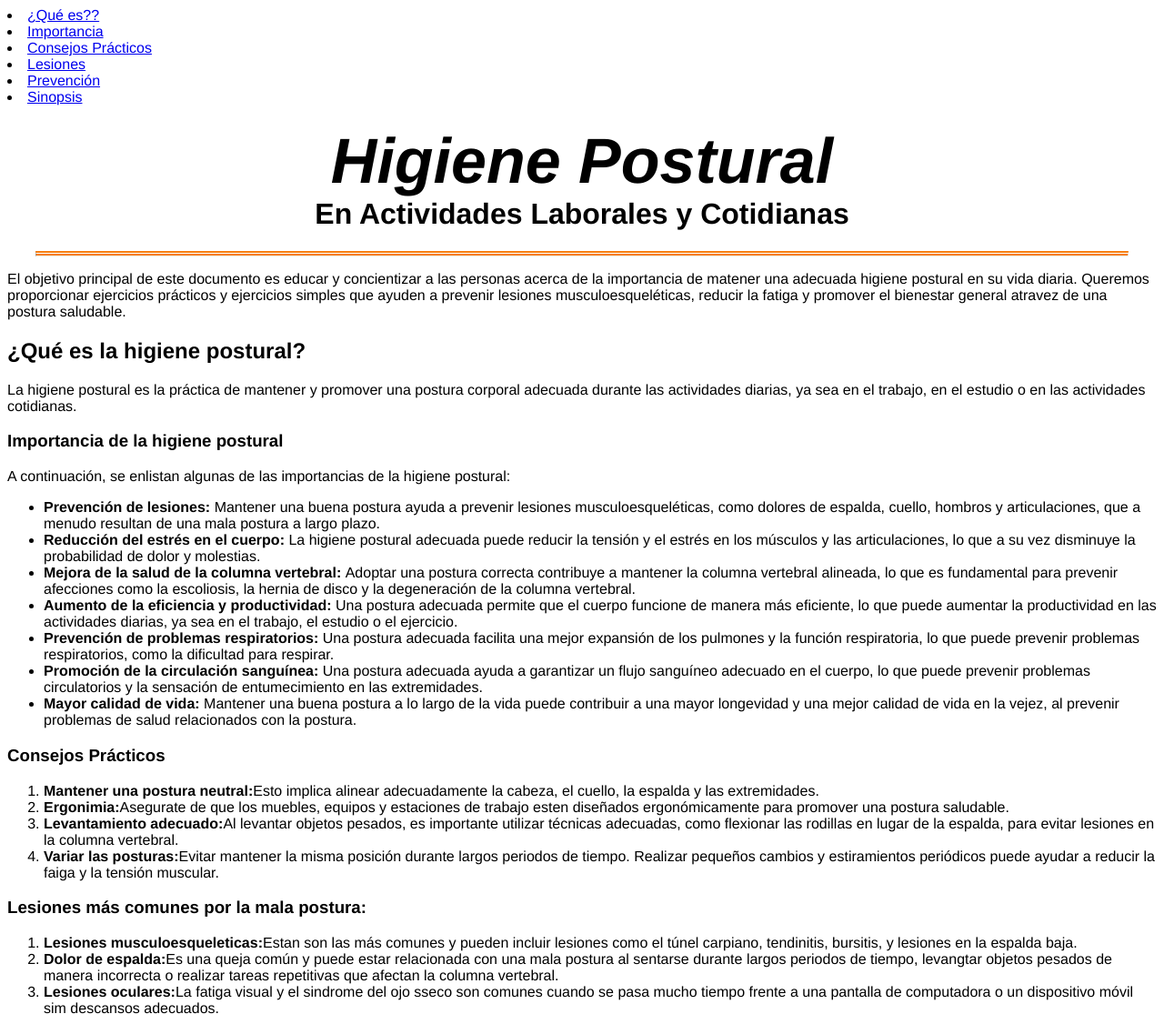
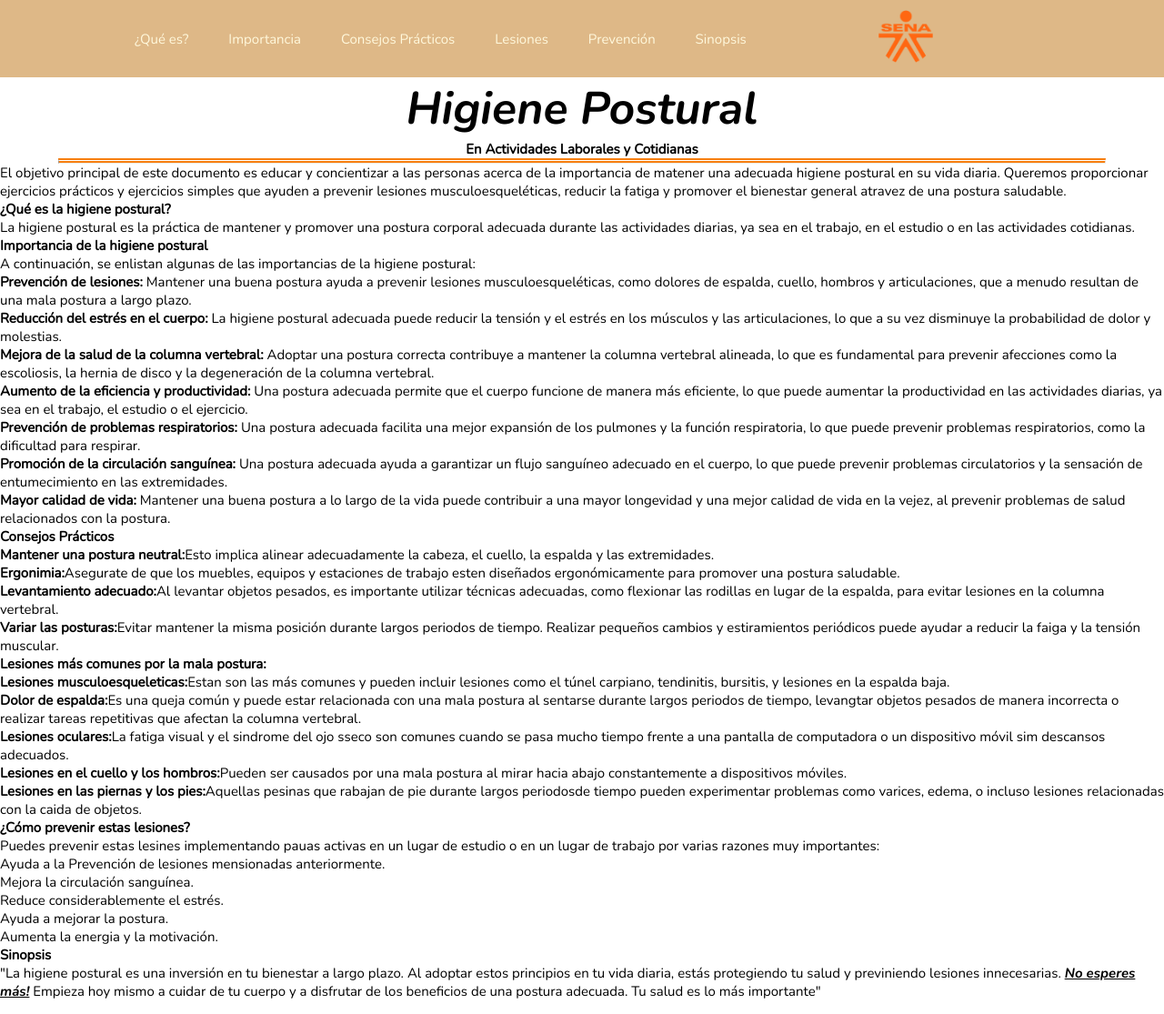
Before and after one commit to yeison02/Pagina-Web, a plain HTML site: page index.html in a window 1280 px wide. Shown: the top 1115 px of the page at 91% size. Drawn offline with nearby package versions, Linux system fonts and the light colour scheme.

Commit message:
Se agregaron estilos al navbar

```diff
--- a/index.html
+++ b/index.html
@@ -1,78 +1,144 @@
 <!DOCTYPE html>
 <html lang="en">
   <head>
-    <meta charset="UTF-8">
-    <meta name="viewport" content="width=device-width, initial-scale=1.0">
-    <meta name="robots" content="index, follow">
-    <meta name="description" content="La importancia de la higiene postural en actividades laborales y cotidianas">
-    <meta name="theme-color" content="#ffff00">
+    <meta charset="UTF-8" />
+    <meta name="viewport" content="width=device-width, initial-scale=1.0" />
+    <meta name="robots" content="index, follow" />
+    <meta
+      name="description"
+      content="La importancia de la higiene postural en actividades laborales y cotidianas"
+    />
+    <meta name="theme-color" content="#ffff00" />
     <title>La importancia de la higiene postural</title>
-    <link rel="icon" type="image/png" href="favicon/img.icons8.png">
-    <link rel="stylesheet" href="styles.css">
+    <link rel="icon" type="image/png" href="favicon/img.icons8.png" />
+    <link rel="stylesheet" href="styles.css" />
     <script src="main.js"></script>
   </head>
   <body>
+    <header class="header">
+      <div class="logo">
+        <img
+          src="img/Logo.png"
+          alt="Logo del SENA"
+          title="Logo SENA"
+          width="60px"
+        />
+      </div>
+      <nav>
+        <ul class="links">
+          <li><a class="a" href="#Qué es la higiene postural">¿Qué es?</a></li>
+          <li><a class="a" href="#importancia">Importancia </a></li>
+          <li><a class="a" href="#consejos">Consejos Prácticos</a></li>
+          <li><a class="a" href="#lesiones">Lesiones</a></li>
+          <li><a class="a" href="#prevencion">Prevención</a></li>
+          <li><a class="a" href="#sinopsis">Sinopsis</a></li>
+        </ul>
+      </nav>
+    </header>
 
-    <nav>
-      <li><a href="#Qué es la higiene postural">¿Qué es??</a></li>
-      <li><a href="#importancia">Importancia </a></li>
-      <li><a href="#consejos">Consejos Prácticos</a></li>
-      <li><a href="#lesiones">Lesiones</a></li>
-      <li><a href="#prevencion">Prevención</a></li>
-      <li><a href="#sinopsis">Sinopsis</a></li>
-    </nav>
+    <h1>
+      <strong><span class="title">Higiene Postural</span></strong> <br />En
+      Actividades Laborales y Cotidianas
+    </h1>
+    <hr />
 
-
-
-    <h1><strong><span class="title">Higiene Postural</span></strong> <br>En Actividades Laborales y Cotidianas</h1>
-<hr>
-
-
-      <p>El objetivo principal de este documento es educar y concientizar a las personas acerca
-        de la importancia de matener una adecuada higiene postural en su vida diaria. Queremos proporcionar ejercicios prácticos
-        y ejercicios simples que ayuden a prevenir lesiones musculoesqueléticas, reducir la fatiga y promover
-        el bienestar general atravez de una postura saludable.
+    <p>
+      El objetivo principal de este documento es educar y concientizar a las
+      personas acerca de la importancia de matener una adecuada higiene postural
+      en su vida diaria. Queremos proporcionar ejercicios prácticos y ejercicios
+      simples que ayuden a prevenir lesiones musculoesqueléticas, reducir la
+      fatiga y promover el bienestar general atravez de una postura saludable.
     </p>
 
-  <header>
+    <h2 id="Qué es la higiene postural">¿Qué es la higiene postural?</h2>
 
-    <h2 id="Qué es la higiene postural">¿Qué es la higiene postural?</h2>
-  </header>
     <article>
-
-    <p>La higiene postural es la práctica de mantener y promover una postura corporal adecuada durante las actividades diarias,
-      ya sea en el trabajo, en el estudio o en las actividades cotidianas.
+      <p>
+        La higiene postural es la práctica de mantener y promover una postura
+        corporal adecuada durante las actividades diarias, ya sea en el trabajo,
+        en el estudio o en las actividades cotidianas.
       </p>
     </article>
     <article>
       <header>
         <h3 id="importancia">Importancia de la higiene postural</h3>
       </header>
-    <p>A continuación, se enlistan algunas de las importancias de la higiene postural:</p>
+      <p>
+        A continuación, se enlistan algunas de las importancias de la higiene
+        postural:
+      </p>
 
       <ul class="ol">
-        <li><strong>Prevención de lesiones:</strong> Mantener una buena postura ayuda a prevenir lesiones musculoesqueléticas, como dolores de espalda, cuello, hombros y articulaciones, que a menudo resultan de una mala postura a largo plazo.</li>
-        <li><strong>Reducción del estrés en el cuerpo:</strong> La higiene postural adecuada puede reducir la tensión y el estrés en los músculos y las articulaciones, lo que a su vez disminuye la probabilidad de dolor y molestias.</li>
-        <li><strong>Mejora de la salud de la columna vertebral: </strong>Adoptar una postura correcta contribuye a mantener la columna vertebral alineada, lo que es fundamental para prevenir afecciones como la escoliosis, la hernia de disco y la degeneración de la columna vertebral.</li>
-        <li><strong>Aumento de la eficiencia y productividad:</strong> Una postura adecuada permite que el cuerpo funcione de manera más eficiente, lo que puede aumentar la productividad en las actividades diarias, ya sea en el trabajo, el estudio o el ejercicio.</li>
-        <li><strong>Prevención de problemas respiratorios: </strong>Una postura adecuada facilita una mejor expansión de los pulmones y la función respiratoria, lo que puede prevenir problemas respiratorios, como la dificultad para respirar.</li>
-        <li><strong>Promoción de la circulación sanguínea:</strong> Una postura adecuada ayuda a garantizar un flujo sanguíneo adecuado en el cuerpo, lo que puede prevenir problemas circulatorios y la sensación de entumecimiento en las extremidades.</li>
-        <li><strong>Mayor calidad de vida:</strong> Mantener una buena postura a lo largo de la vida puede contribuir a una mayor longevidad y una mejor calidad de vida en la vejez, al prevenir problemas de salud relacionados con la postura.</li>
+        <li>
+          <strong>Prevención de lesiones:</strong> Mantener una buena postura
+          ayuda a prevenir lesiones musculoesqueléticas, como dolores de
+          espalda, cuello, hombros y articulaciones, que a menudo resultan de
+          una mala postura a largo plazo.
+        </li>
+        <li>
+          <strong>Reducción del estrés en el cuerpo:</strong> La higiene
+          postural adecuada puede reducir la tensión y el estrés en los músculos
+          y las articulaciones, lo que a su vez disminuye la probabilidad de
+          dolor y molestias.
+        </li>
+        <li>
+          <strong>Mejora de la salud de la columna vertebral: </strong>Adoptar
+          una postura correcta contribuye a mantener la columna vertebral
+          alineada, lo que es fundamental para prevenir afecciones como la
+          escoliosis, la hernia de disco y la degeneración de la columna
+          vertebral.
+        </li>
+        <li>
+          <strong>Aumento de la eficiencia y productividad:</strong> Una postura
+          adecuada permite que el cuerpo funcione de manera más eficiente, lo
+          que puede aumentar la productividad en las actividades diarias, ya sea
+          en el trabajo, el estudio o el ejercicio.
+        </li>
+        <li>
+          <strong>Prevención de problemas respiratorios: </strong>Una postura
+          adecuada facilita una mejor expansión de los pulmones y la función
+          respiratoria, lo que puede prevenir problemas respiratorios, como la
+          dificultad para respirar.
+        </li>
+        <li>
+          <strong>Promoción de la circulación sanguínea:</strong> Una postura
+          adecuada ayuda a garantizar un flujo sanguíneo adecuado en el cuerpo,
+          lo que puede prevenir problemas circulatorios y la sensación de
+          entumecimiento en las extremidades.
+        </li>
+        <li>
+          <strong>Mayor calidad de vida:</strong> Mantener una buena postura a
+          lo largo de la vida puede contribuir a una mayor longevidad y una
+          mejor calidad de vida en la vejez, al prevenir problemas de salud
+          relacionados con la postura.
+        </li>
       </ul>
-
     </article>
     <article>
       <header>
-
         <h3 id="consejos">Consejos Prácticos</h3>
       </header>
       <ol>
-    <li><strong>Mantener una postura neutral:</strong>Esto implica alinear adecuadamente la cabeza, el cuello, la espalda y las extremidades.</li>
-    <li><strong>Ergonimia:</strong>Asegurate de que los muebles, equipos y estaciones de trabajo esten diseñados ergonómicamente para promover una postura saludable.</li>
-    <li><strong>Levantamiento adecuado:</strong>Al levantar objetos pesados, es importante utilizar técnicas adecuadas, como flexionar
-    las rodillas en lugar de la espalda, para evitar lesiones en la columna vertebral.</li>
-    <li><strong>Variar las posturas:</strong>Evitar mantener la misma posición durante largos periodos de tiempo.
-    Realizar pequeños cambios y estiramientos periódicos puede ayudar a reducir la faiga y la tensión muscular.</li>
+        <li>
+          <strong>Mantener una postura neutral:</strong>Esto implica alinear
+          adecuadamente la cabeza, el cuello, la espalda y las extremidades.
+        </li>
+        <li>
+          <strong>Ergonimia:</strong>Asegurate de que los muebles, equipos y
+          estaciones de trabajo esten diseñados ergonómicamente para promover
+          una postura saludable.
+        </li>
+        <li>
+          <strong>Levantamiento adecuado:</strong>Al levantar objetos pesados,
+          es importante utilizar técnicas adecuadas, como flexionar las rodillas
+          en lugar de la espalda, para evitar lesiones en la columna vertebral.
+        </li>
+        <li>
+          <strong>Variar las posturas:</strong>Evitar mantener la misma posición
+          durante largos periodos de tiempo. Realizar pequeños cambios y
+          estiramientos periódicos puede ayudar a reducir la faiga y la tensión
+          muscular.
+        </li>
       </ol>
     </article>
     <article>
@@ -80,22 +146,44 @@
         <h3 id="lesiones">Lesiones más comunes por la mala postura:</h3>
       </header>
       <ol>
-      <li class="li"><strong>Lesiones musculoesqueleticas:</strong>Estan son las más comunes y pueden incluir lesiones como el túnel carpiano, tendinitis,
-      bursitis, y lesiones en la espalda baja.</li>
-      <li><strong>Dolor de espalda:</strong>Es una queja común y puede estar relacionada con una mala postura al sentarse durante largos periodos de tiempo,
-      levangtar objetos pesados de manera incorrecta o realizar tareas repetitivas que afectan la columna vertebral.</li>
-      <li><strong>Lesiones oculares:</strong>La fatiga visual y el sindrome del ojo sseco son comunes cuando se pasa mucho tiempo frente a una pantalla de computadora o un dispositivo móvil
-      sim descansos adecuados.</li>
-      <li><strong>Lesiones en el cuello y los hombros:</strong>Pueden ser causados por una mala postura al mirar hacia abajo constantemente a dispositivos móviles.</li>
-      <li><strong>Lesiones en las piernas y los pies:</strong>Aquellas pesinas que rabajan de pie durante largos periodosde tiempo pueden experimentar problemas como varices, edema, o incluso lesiones relacionadas
-      con la caida de objetos.</li>
+        <li class="li">
+          <strong>Lesiones musculoesqueleticas:</strong>Estan son las más
+          comunes y pueden incluir lesiones como el túnel carpiano, tendinitis,
+          bursitis, y lesiones en la espalda baja.
+        </li>
+        <li>
+          <strong>Dolor de espalda:</strong>Es una queja común y puede estar
+          relacionada con una mala postura al sentarse durante largos periodos
+          de tiempo, levangtar objetos pesados de manera incorrecta o realizar
+          tareas repetitivas que afectan la columna vertebral.
+        </li>
+        <li>
+          <strong>Lesiones oculares:</strong>La fatiga visual y el sindrome del
+          ojo sseco son comunes cuando se pasa mucho tiempo frente a una
+          pantalla de computadora o un dispositivo móvil sim descansos
+          adecuados.
+        </li>
+        <li>
+          <strong>Lesiones en el cuello y los hombros:</strong>Pueden ser
+          causados por una mala postura al mirar hacia abajo constantemente a
+          dispositivos móviles.
+        </li>
+        <li>
+          <strong>Lesiones en las piernas y los pies:</strong>Aquellas pesinas
+          que rabajan de pie durante largos periodosde tiempo pueden
+          experimentar problemas como varices, edema, o incluso lesiones
+          relacionadas con la caida de objetos.
+        </li>
       </ol>
     </article>
     <article>
       <header>
         <h4 id="prevencion">¿Cómo prevenir estas lesiones?</h4>
       </header>
-    <p>Puedes prevenir estas lesines implementando pauas activas en un lugar de estudio o en un lugar de trabajo por varias razones muy importantes:</p>
+      <p>
+        Puedes prevenir estas lesines implementando pauas activas en un lugar de
+        estudio o en un lugar de trabajo por varias razones muy importantes:
+      </p>
       <ol class="list">
         <li>Ayuda a la Prevención de lesiones mensionadas anteriormente.</li>
         <li>Mejora la circulación sanguínea.</li>
@@ -103,22 +191,20 @@
         <li>Ayuda a mejorar la postura.</li>
         <li>Aumenta la energia y la motivación.</li>
       </ol>
-
     </article>
 
     <aside>
-  <header>
         <h5 id="sinopsis">Sinopsis</h5>
         <small>
           <p>
-        "La higiene postural es una inversión en tu bienestar a largo plazo. Al adoptar estos principios en tu vida diaria, estás protegiendo tu salud y previniendo lesiones innecesarias.
-        <u><em>No esperes más!</em></u> Empieza hoy mismo a cuidar de tu cuerpo y a disfrutar de los beneficios de una postura adecuada. Tu salud es lo más importante"
+            "La higiene postural es una inversión en tu bienestar a largo plazo.
+            Al adoptar estos principios en tu vida diaria, estás protegiendo tu
+            salud y previniendo lesiones innecesarias.
+            <u><em>No esperes más!</em></u> Empieza hoy mismo a cuidar de tu
+            cuerpo y a disfrutar de los beneficios de una postura adecuada. Tu
+            salud es lo más importante"
           </p>
         </small>
-  </header>
     </aside>
-
-
-
   </body>
 </html>
--- a/styles.css
+++ b/styles.css
@@ -1,33 +1,69 @@
-html {
-  font-family: Helvetica, Arial, sans-serif;
-  }
+@import url("https://fonts.googleapis.com/css2?family=Nunito:ital,wght@0,400;1,700&display=swap");
+* {
+  box-sizing: border-box;
+  font-family: "Nunito", sans-serif;
+  font-size: 15px;
+  margin: 0;
+  padding: 0;
+}
 
+.header {
+  background-color: #deb887;
+  display: flex;
+  justify-content: flex-end;
+  align-items: center;
+  height: 85px;
+  padding: 5px 10%;
+}
 
-.list{
-  list-style-type:'✅';
+.header .logo {
+  transition: all 0.3s;
+  cursor: pointer;
+  order: 3;
+  margin: auto;
+}
 
+.header .logo:hover {
+  transform: scale(1.2);
+}
+
+.header .links {
+  list-style: none;
+}
+
+.header .links li {
+  display: inline-block;
+  padding: 0 20px;
+}
+
+.header .links li:hover {
+  transform: scale(1.1);
+}
+
+.header .links a {
+  color: #fff8dc;
+  text-decoration: none;
 
 }
+.header .links li a:hover {
+  color: #f0f8ff;
+}
 
-
-
-.img {
-  width: 50px;
-  float: right;
+.header .bt .list {
+  list-style-type: "✅";
 }
 
 .title {
-  font-size: 70px;
+  font-size: 50px;
   font-weight: bold;
   font-style: italic;
 }
 h1 {
-
   text-align: center;
 }
 
 hr {
-
   border-top: 5px double rgb(247, 126, 14);
-  width: 95%;
+  width: 90%;
+  margin: auto;
 }
```
Also changed, not shown: img/Sin título.png (deleted). Lines whose indentation alone changed are shown as unchanged.
